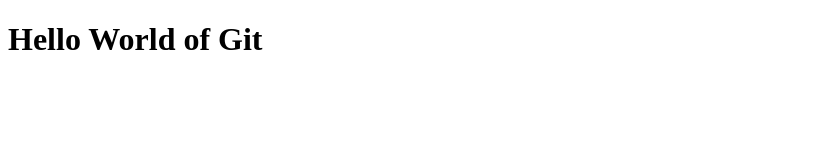
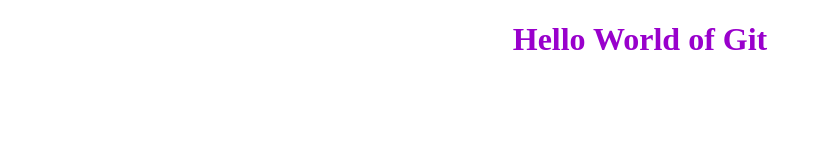
Before and after one commit to scottyscottplanview/ll1-exercise, a plain HTML site: page index.html in a window 1280 px wide. Shown: the whole page, without its empty margins (0-822 px from the left). Drawn offline with nearby package versions, Linux system fonts and the light colour scheme.

Commit message:
Update call to css/style.css

```diff
--- a/index.html
+++ b/index.html
@@ -3,7 +3,7 @@
 <head>
 	<meta charset="utf-8" />
 	<title>Hello World</title>
-	<link rel="stylesheet" type="text/css" media="all" href="css/styles.css" />
+	<link rel="stylesheet" type="text/css" media="all" href="css/style.css" />
 </head>
 <body>
 
```
